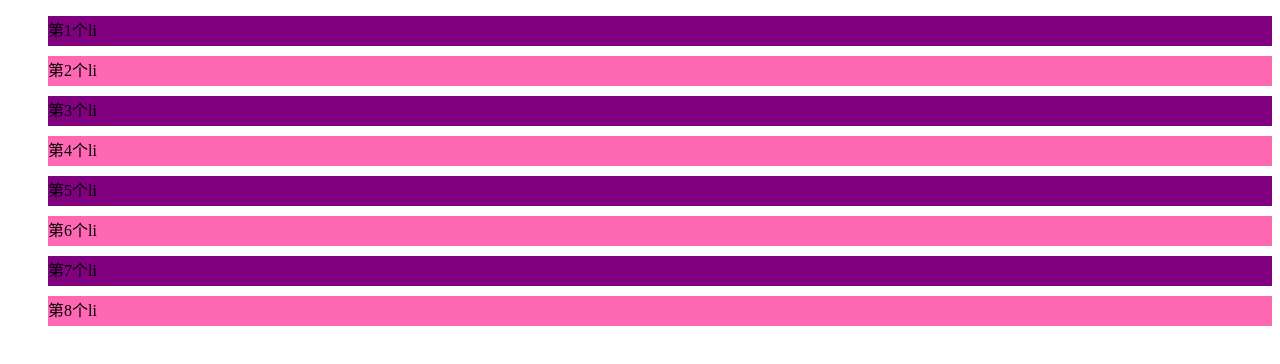
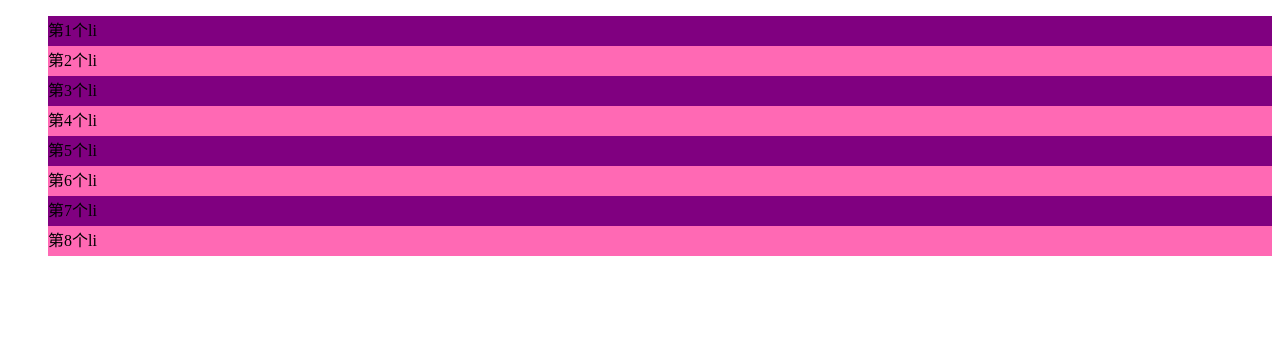
Before and after one commit to DoingWhy/test001, a plain HTML site: page index.html in a window 1280 px wide. Drawn offline with Linux system fonts and the light colour scheme.

Commit message:
第二次修改

```diff
--- a/css/index.less
+++ b/css/index.less
@@ -2,7 +2,7 @@ ul {
     list-style: none;
     li {
         line-height: 30px;
-        margin-bottom: 10px;
+        // margin-bottom: 10px;
     }
     li:nth-child(odd) {
         background-color: purple;
```
Also changed, not shown: css/index.css.
